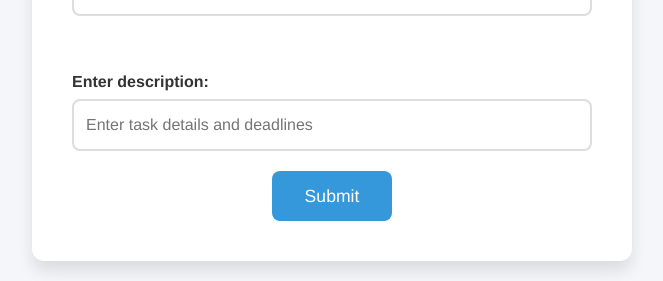
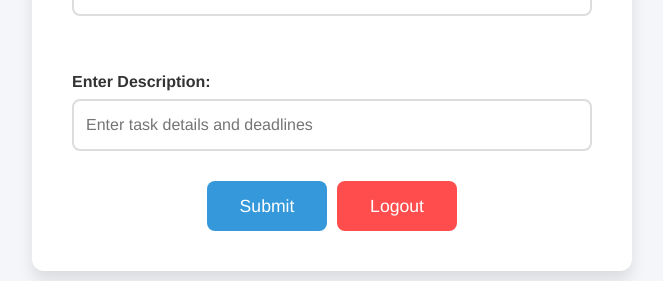
Before and after one commit to rhytham21/todo_frontend, a React (Create React App) app: page /todolist in a window 1280 px wide. Shown: the part 223-504 px from the top of the page, without its empty margins (308-971 px from the left). Built offline with nearby package versions, Linux system fonts and the light colour scheme; no server answers; sample sign-in values are in the browser's storage.

Commit message:
Logout button added

```diff
--- a/src/components/TodoList.js
+++ b/src/components/TodoList.js
@@ -1,60 +1,43 @@
 import React, { useState, useEffect } from "react";
+import { useNavigate } from "react-router-dom";
 import styles from "./TodoList.module.css";
 import axios from "axios";
-import Task from "./task";
+import Task from "./task"; // Ensure the correct path
 import { useSelector, useDispatch } from "react-redux";
 import { addTask, setTasks } from "../redux/taskSlice";
 import { BaseAPI } from "./data";
 
 function TodoList() {
   const token = localStorage.getItem("authToken");
-  // State to manage the current task being added
+  const navigate = useNavigate();
+
   const [task, setTask] = useState({
     taskName: "",
     taskDescription: "",
   });
 
-  // State to manage the list of tasks
-  const [taskList, setTaskList] = useState([]);
+  const dispatch = useDispatch();
+  const { tasks } = useSelector((state) => ({
+    tasks: state.tasks.tasks,
+  }));
 
-  //Redux setup
-  const dispatch = useDispatch();
-  const { tasks } = useSelector((state) => {
-    return {
-      tasks: state.tasks.tasks, // Selecting tasks from Redux state
-    };
-  });
-
-  //Handler to change the taskName
   const onTaskNameChange = (event) => {
-    setTask((prev) => {
-      return { ...prev, taskName: event.target.value }; //Update the taskName in state
-    });
+    setTask((prev) => ({ ...prev, taskName: event.target.value }));
   };
 
-  //Handler to change the taskDescription
   const onDescriptionNameChange = (event) => {
-    setTask((prev) => {
-      return { ...prev, taskDescription: event.target.value }; //Update the taskDescription in state
-    });
+    setTask((prev) => ({ ...prev, taskDescription: event.target.value }));
   };
 
-  //   const handleChange = (event, field) => {
-  //     setTask((prev) => {
-  //       return { ...prev, [field]: event?.target?.value };
-  //     });
-  //   };
-
-  //Handler for task submission
   const handleSubmit = async () => {
     try {
       if (!task.taskName || !task.taskName.length) {
-        alert("Please enter task name"); //check to alert if taskName is missing
+        alert("Please enter task name");
         return;
       }
-      //POST request to add the task
+
       const response = await axios.post(
-        "http://194.238.16.224:4001/task/add",
+        `${BaseAPI}/task/add`,
         { task },
         {
           headers: {
@@ -62,24 +45,22 @@ function TodoList() {
           },
         }
       );
-      //update the taskName and taskDescription in state
+
       setTask({ taskName: "", taskDescription: "" });
-      // Dispatch an action to add the new task to Redux state
       dispatch(addTask(response?.data?.task));
-    } catch (error) {}
+    } catch (error) {
+      console.error("Error adding task", error);
+    }
   };
 
-  //Function to fetch task from server
   const getTasks = async () => {
     try {
-      //GET request to get all the tasks
-      const response = await axios.get(`${BaseAPI}/task/find`,{
-        headers:{
-          Authorization: `Bearer ${token}`
-        }
+      const response = await axios.get(`${BaseAPI}/task/find`, {
+        headers: {
+          Authorization: `Bearer ${token}`,
+        },
       });
-      console.log(response?.data); //Log the fetched tasks
-      //Dispatch an action to set fetched tasks
+
       dispatch(setTasks(response?.data?.tasks));
     } catch (error) {
       console.error("Error fetching tasks", error);
@@ -90,40 +71,45 @@ function TodoList() {
     getTasks();
   }, []);
 
+  const handleLogout = () => {
+    localStorage.removeItem("authToken");
+    navigate("/login");
+  };
+
   return (
     <div className={styles.container}>
       <h1 className={styles.heading}>Todo app</h1>
 
       <div className={styles.formContainer}>
-        <form onSubmit={handleSubmit}>
+        <form onSubmit={(e) => e.preventDefault()}>
           <label>
-            Enter Task:{" "}
+            Enter Task:
             <input
               value={task?.taskName}
-              onChange={(event) => {
-                onTaskNameChange(event);
-              }}
+              onChange={onTaskNameChange}
               type="text"
               placeholder="Enter task title"
             />
           </label>
           <br />
           <label>
-            Enter description:{" "}
+            Enter Description:
             <input
               value={task?.taskDescription}
-              onChange={(event) => {
-                onDescriptionNameChange(event);
-              }}
+              onChange={onDescriptionNameChange}
               type="text"
               placeholder="Enter task details and deadlines"
             />
           </label>
         </form>
-        <button className={styles.submitButton} onClick={handleSubmit}>
-          Submit
-        </button>
-        <div className={styles.taskList}></div>
+        <div className={styles.buttonGroup}>
+          <button className={styles.submitButton} onClick={handleSubmit}>
+            Submit
+          </button>
+          <button className={styles.logoutButton} onClick={handleLogout}>
+            Logout
+          </button>
+        </div>
       </div>
 
       <div className={styles.taskListContainer}>
--- a/src/components/TodoList.module.css
+++ b/src/components/TodoList.module.css
@@ -1,4 +1,4 @@
-/* Container for the entire app */
+/* General container styling */
 .container {
     display: flex;
     flex-direction: column;
@@ -10,7 +10,7 @@
     font-family: 'Helvetica Neue', sans-serif;
 }
 
-/* Heading style */
+/* Header for Todo App */
 .heading {
     font-size: 2.5rem;
     color: #2c3e50;
@@ -35,27 +35,27 @@
     transition: all 0.2s ease;
 }
 
-/* On hover, increase box-shadow */
+/* Hover effect for form container */
 .formContainer:hover {
     box-shadow: 0 15px 25px rgba(0, 0, 0, 0.15);
 }
 
-/* Form styling: input fields and submit button in one line */
+/* Form styling with spacing between fields */
 .formContainer form {
     display: flex;
-    flex-direction: column; /* Stack label and input vertically */
-    gap: 15px; /* Space between the fields */
+    flex-direction: column;
+    gap: 15px;
     width: 100%;
-    margin-bottom: 20px; /* Spacing between the form and buttons */
+    margin-bottom: 20px;
 }
 
-/* Label styling */
+/* Label styling for inputs */
 form label {
     font-size: 1rem;
     color: #333;
     font-weight: 600;
     text-align: left;
-    width: 100%; /* Ensure the label takes full width */
+    width: 100%;
 }
 
 /* Input field styling */
@@ -70,10 +70,17 @@ form input {
     transition: all 0.2s ease;
 }
 
-/* On input focus */
+/* Input field focus effect */
 form input:focus {
     border-color: #3498db;
     box-shadow: 0 0 5px rgba(52, 152, 219, 0.5);
+}
+
+/* Button group for aligning buttons horizontally */
+.buttonGroup {
+    display: flex;
+    gap: 10px; /* Space between buttons */
+    margin-top: 10px;
 }
 
 /* Submit button styling */
@@ -93,9 +100,9 @@ form input:focus {
     background-color: #2980b9;
 }
 
-/* Task button styling (centered below the form) */
-.taskButton {
-    background-color: #3498db;
+/* Logout button styling */
+.logoutButton {
+    background-color: #ff4d4d;
     color: white;
     font-size: 1.1rem;
     padding: 12px 20px;
@@ -103,12 +110,11 @@ form input:focus {
     border-radius: 8px;
     cursor: pointer;
     transition: background-color 0.3s ease;
-    width: 180px;
-    margin-top: 15px; /* Space between form buttons and get tasks button */
+    width: 120px;
 }
 
-.taskButton:hover {
-    background-color: #2980b9;
+.logoutButton:hover {
+    background-color: #ff1a1a;
 }
 
 /* Task List Container */
@@ -137,7 +143,7 @@ form input:focus {
     background-color: #ecf0f1;
 }
 
-/* Task title and description */
+/* Task title and description styling */
 .taskListContainer h2 {
     font-size: 1.3rem;
     color: #34495e;
@@ -151,7 +157,7 @@ form input:focus {
     color: #7f8c8d;
 }
 
-/* Responsive design */
+/* Responsive Design */
 @media (max-width: 768px) {
     .formContainer, .taskListContainer {
         width: 90%;
@@ -160,4 +166,12 @@ form input:focus {
     .heading {
         font-size: 2rem;
     }
+
+    .buttonGroup {
+        flex-direction: column; /* Stack buttons vertically on small screens */
+    }
+
+    .submitButton, .logoutButton {
+        width: 100%; /* Make buttons full-width on smaller screens */
+    }
 }
```
